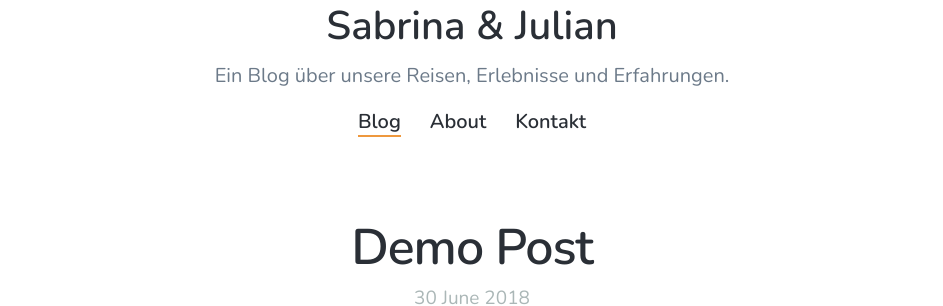
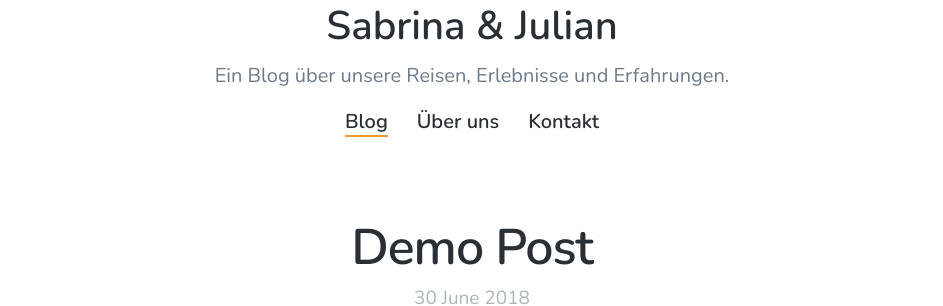
Before and after one commit to sabrinajulian/sabrinajulian.github.io, a Jekyll site: the page built from index.html, in a window 1280 px wide. Shown: the part 248-554 px from the top of the page, without its empty margins (168-1111 px from the left). Built offline with Jekyll 4.4.1, drawn with Linux system fonts in a browser that asks for light colours; nearby versions of some CDN libraries; the list of posts is cut into pages by our own code.

Commit message:
Translate 'About'

```diff
--- a/_data/settings.yml
+++ b/_data/settings.yml
@@ -12,7 +12,7 @@ menu_settings:
   menu_items:
     - title: 'Blog'
       url: '/'
-    - title: 'About'
+    - title: 'Über uns'
       url: '/about'
     - title: 'Kontakt'
       url: '/contact'
```
